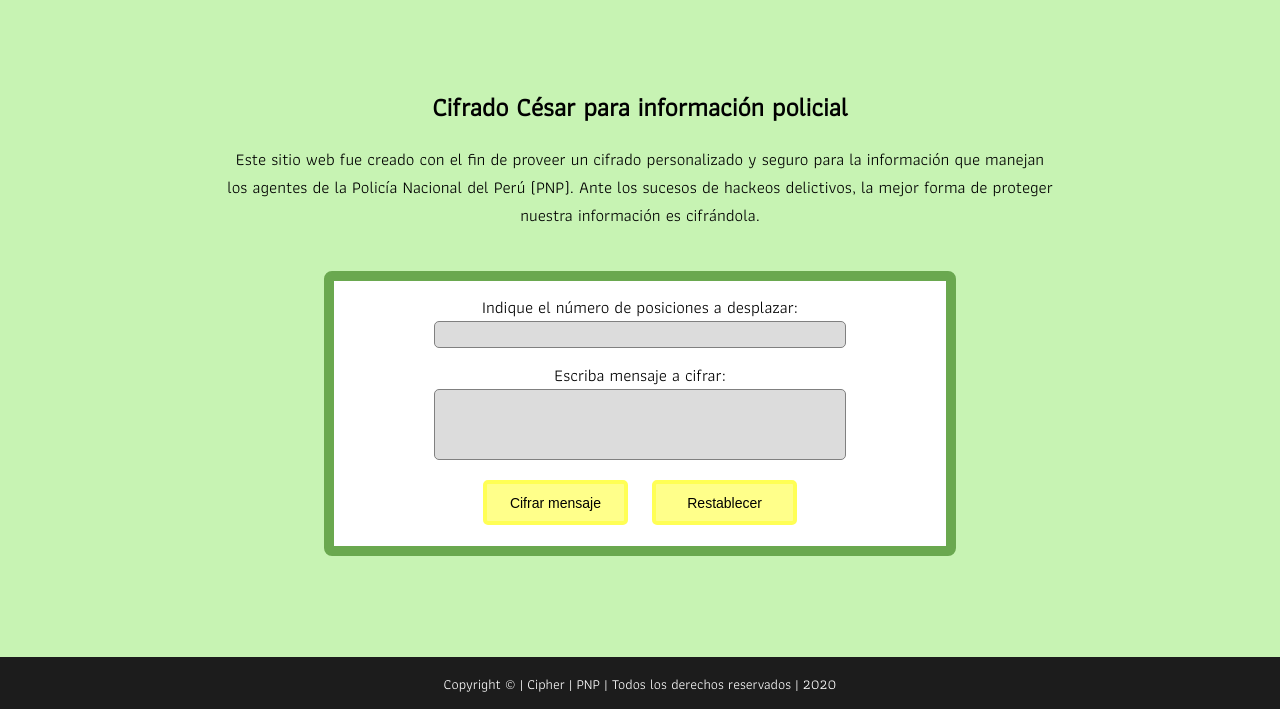
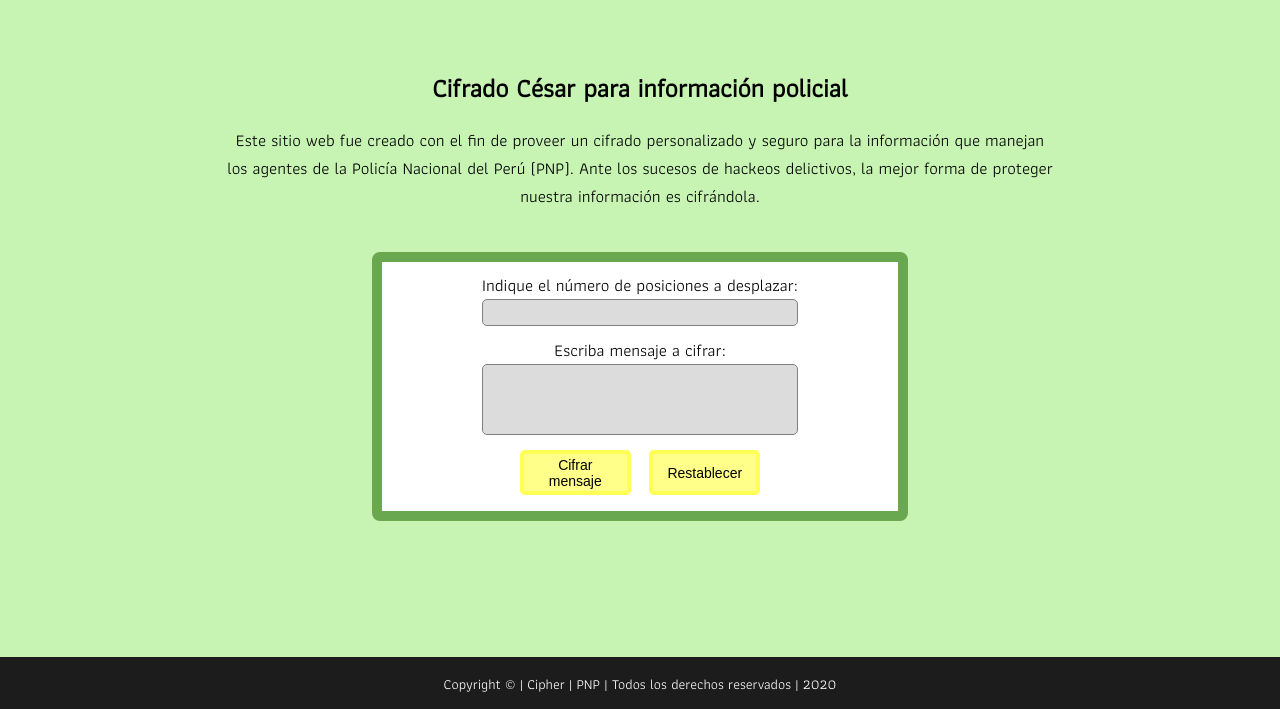
Before and after one commit to yamiquispe/cipher, a website with bundled scripts: page src/index.html in a window 1280 px wide. Shown: the part 91-800 px from the top of the page. Built offline with nearby package versions, Linux system fonts and the light colour scheme; a web font is replaced by a local one.

Commit message:
Añadiendo estilo flex a div view-encode-decode

```diff
--- a/src/style/sass/base/_base.scss
+++ b/src/style/sass/base/_base.scss
@@ -27,7 +27,7 @@ body {
         }
 
         #view {
-            margin: 5% 0 25% 0;
+            margin: 4% 0 25% 0;
 
             .content-view-encode-decode, .content-view-instructions {
                 h1 {
@@ -63,7 +63,7 @@ body {
         }
 
         #view {
-            margin: 5% 0 10% 0;
+            margin: 4% 0 10% 0;
 
             .content-view-encode-decode, .content-view-instructions {
                 h1 {
@@ -81,7 +81,7 @@ body {
         }
 
         #view {
-            margin: 5% 0 10% 0;
+            margin: 3% 0 8% 0;
 
             .content-view-encode-decode, .content-view-instructions {
                 h1 {
@@ -99,7 +99,7 @@ body {
         }
 
         #view {
-            margin: 4% 0 7% 0;
+            margin: 2% 0 7% 0;
 
             .content-view-encode-decode, .content-view-instructions {
                 h1 {
@@ -118,7 +118,7 @@ body {
 
 
         #view {
-            margin: 2.5% 0 5% 0;
+            margin: 1% 0 5% 0;
 
             .content-view-encode-decode, .content-view-instructions {
                 h1 {
--- a/src/style/sass/pages/_encode-decode.scss
+++ b/src/style/sass/pages/_encode-decode.scss
@@ -3,6 +3,7 @@
 
     .content-view-encode-decode {
         flex-direction: column;
+        @include styleFlex(center);
 
         .div-cipher {
             flex-direction: column;
```
Also changed, not shown: src/style/css/style.css, 1 other file.
